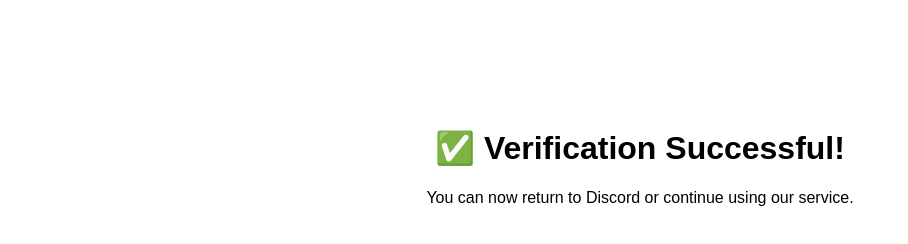
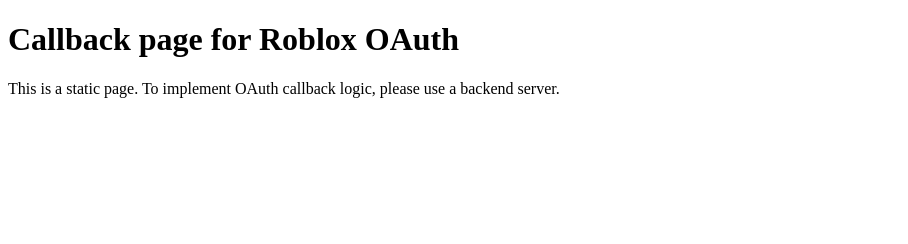
Before and after one commit to hfghg65767565s3/roblox-verificationV-1.5, a plain HTML site: page callback/index.html in a window 1280 px wide. Shown: the whole page, without its empty margins (0-908 px from the left). Drawn offline with Linux system fonts and the light colour scheme.

Commit message:
Update index.html
Signed-off-by: hfghg65767565s3 <105640652+hfghg65767565s3@users.noreply.github.com>

```diff
--- a/callback/index.html
+++ b/callback/index.html
@@ -1,11 +1,11 @@
 <!DOCTYPE html>
 <html>
-  <head>
-    <meta charset="UTF-8" />
-    <title>Roblox OAuth Verified</title>
-  </head>
-  <body style="text-align: center; padding-top: 100px; font-family: sans-serif;">
-    <h1>✅ Verification Successful!</h1>
-    <p>You can now return to Discord or continue using our service.</p>
-  </body>
+<head>
+  <meta charset="UTF-8" />
+  <title>Roblox OAuth Callback</title>
+</head>
+<body>
+  <h1>Callback page for Roblox OAuth</h1>
+  <p>This is a static page. To implement OAuth callback logic, please use a backend server.</p>
+</body>
 </html>
```
